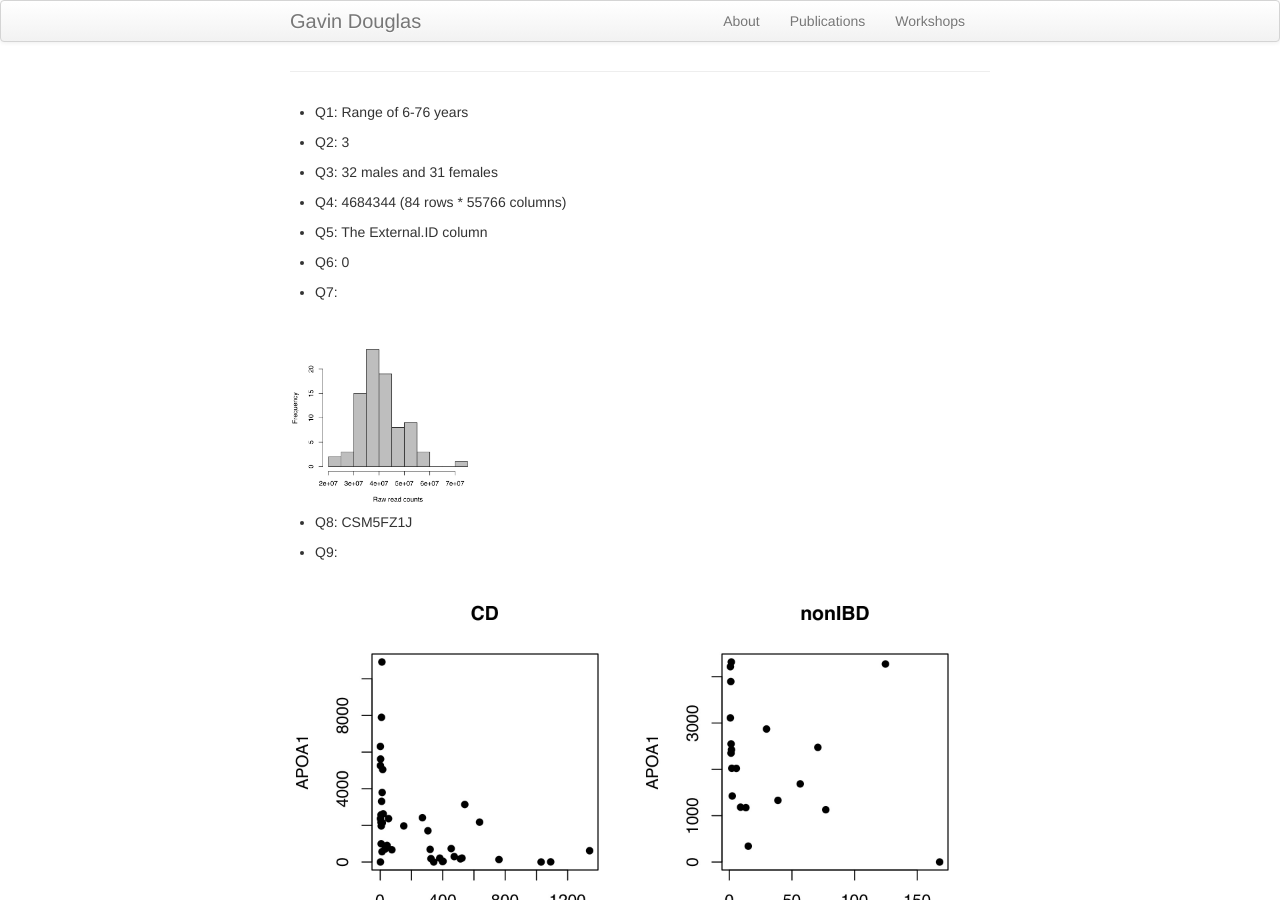
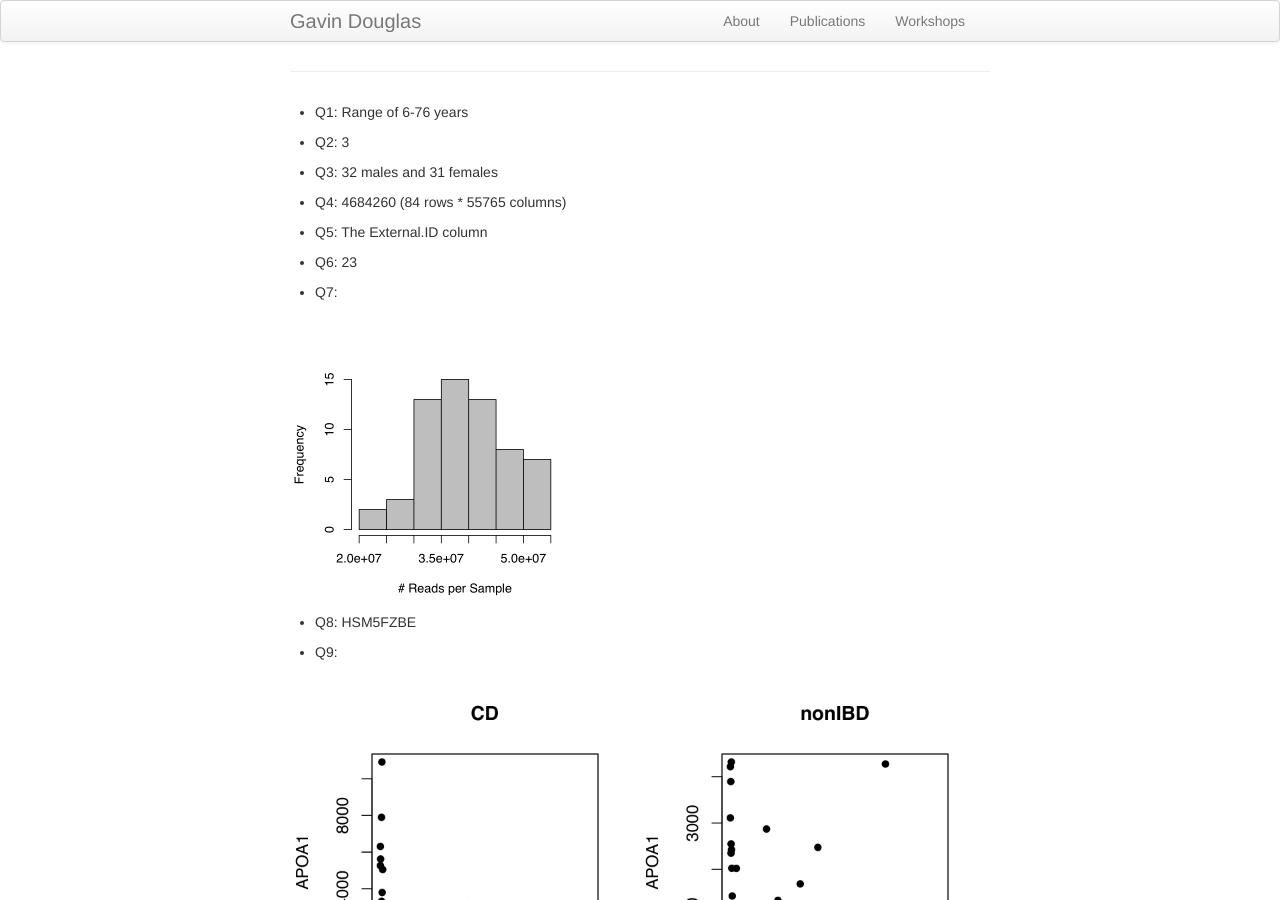
Before and after one commit to gavinmdouglas/gavinmdouglas.github.io, a Jekyll site: the page built from pages/R_assignments/R_assignment1_answers.md, in a window 1280 px wide and 900 px high. Built offline with Jekyll 4.4.1, drawn with Linux system fonts in a browser that asks for light colours; our own code applies the rules of GitHub Pages for plain Markdown files.

Commit message:
fixes to R assignment 1

```diff
--- a/pages/R_assignments/R_assignment1_answers.md
+++ b/pages/R_assignments/R_assignment1_answers.md
@@ -5,20 +5,20 @@
 
 * Q3: 32 males and 31 females
 
-* Q4: 4684344 (84 rows * 55766 columns)
+* Q4: 4684260 (84 rows * 55765 columns)
 
 * Q5:  The External.ID column
 
-* Q6: 0
+* Q6: 23
 
 * Q7:
 
 <td class="left">
-        <img src="{{ BASE_PATH }}/assets/plots/R_workshops/assignment1/raw_sample_count_hist.jpg" alt="assets/plots/R_workshops/assignment1/raw_sample_count_hist.jpg" title="ass1_hist" align="middle" height="200" width="200">
+        <img src="{{ BASE_PATH }}/assets/plots/R_workshops/assignment1/raw_sample_count_hist.jpg" alt="assets/plots/R_workshops/assignment1/raw_sample_count_hist.jpg" title="ass1_hist" align="middle" height="300" width="300">
 </td>
 
 
-* Q8: CSM5FZ1J
+* Q8: HSM5FZBE
 
 * Q9:
 
```
Also changed, not shown: index.md (+1 -1 lines), pages/R_assignments/R_assignment1.md (+4 -2 lines), assets/plots/R_workshops/assignment1/raw_sample_count_hist.jpg, 1 other file.
